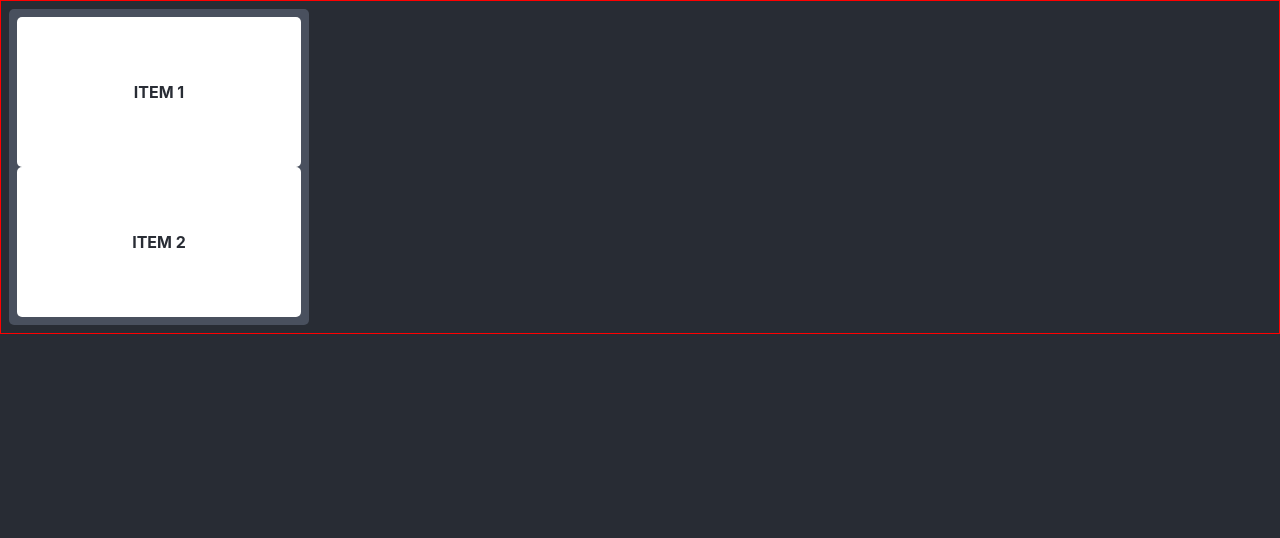
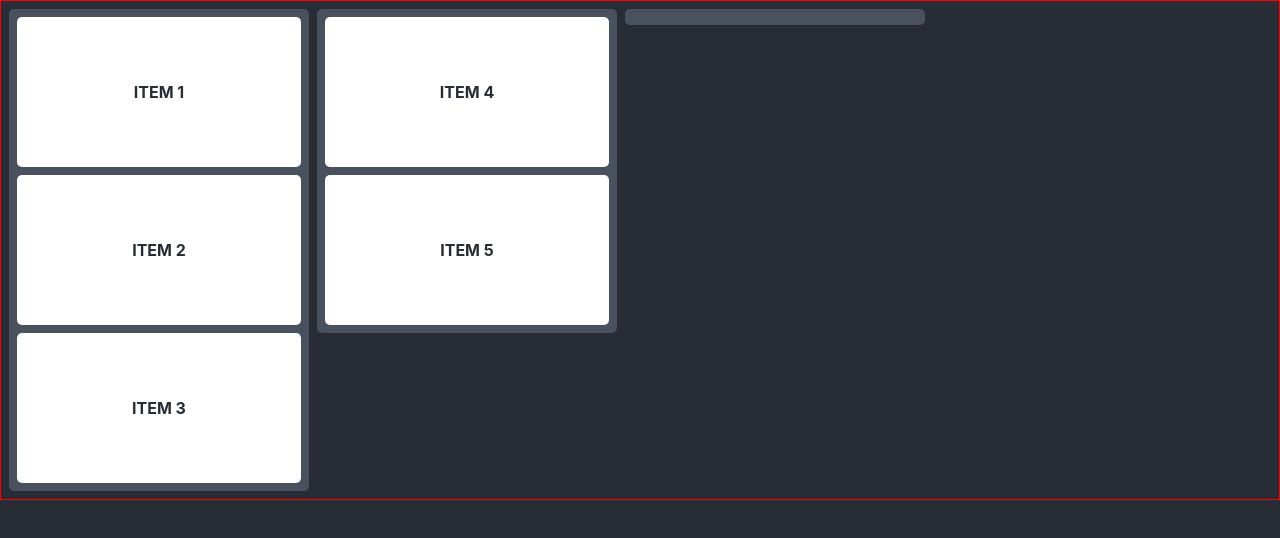
Before and after one commit to ifuenteromero/dragdrop, a React (Create React App) app: page / in a window 1280 px wide. Shown: the top 538 px of the page. Built offline with nearby package versions, Linux system fonts and the light colour scheme.

Commit message:
varios grupos

```diff
--- a/src/App.css
+++ b/src/App.css
@@ -9,9 +9,11 @@
     padding: .5rem;
     border: 1px solid red;
     display: grid;
+    gap: 0.5rem;
     width: 100%;
     height: 100%;
     grid-template-columns: repeat(auto-fill, 300px);
+    align-items: start;
 }
 
 .dnd-group{
@@ -31,6 +33,10 @@
     font-weight: bold;
 }
 
+.dnd-item:not(:last-of-type){
+    margin-bottom: .5rem;
+}
+
 .dnd-item * {
     margin: 0;
 }
--- a/src/App.js
+++ b/src/App.js
@@ -16,7 +16,25 @@ const App = () => {
                 <p>ITEM 2</p>
               </div>
             </div>
+            <div className="dnd-item">
+              <div>
+                <p>ITEM 3</p>
+              </div>
+            </div>
           </div>
+          <div className="dnd-group">
+            <div className="dnd-item">
+              <div>
+                <p>ITEM 4</p>
+              </div>
+            </div>
+            <div className="dnd-item">
+              <div>
+                <p>ITEM 5</p>
+              </div>
+            </div>
+          </div>
+          <div className="dnd-group"></div>
         </div>
       </header>
     </div>
```
